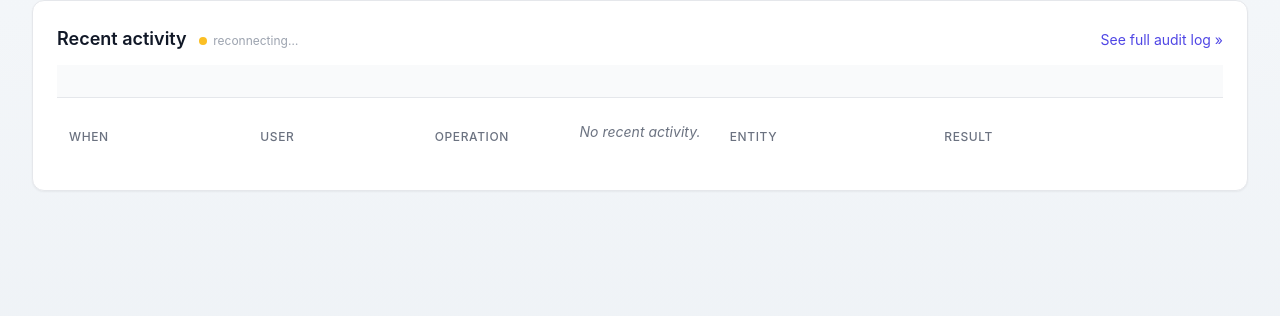
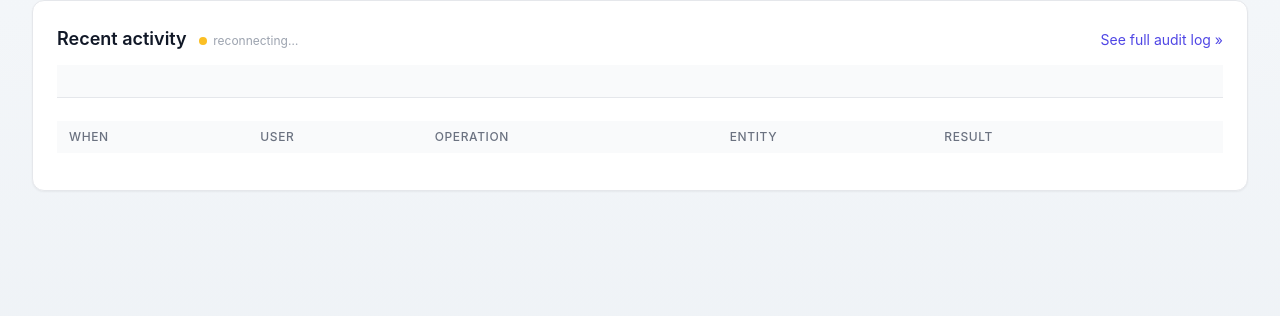
Before and after one commit to Temirlaaan/Datacenter-Inventory-System, a Python web app: template backend/app/web/templates/dashboard.html in a window 1280 px wide. Shown: the part 389-705 px from the top of the page. Run offline with Jinja, Linux system fonts and the light colour scheme; the template is opened without the code that fills it, so the values that code supplies are empty.

Commit message:
fix(web): opaque sticky table header to stop row overlap
The sticky `thead th` rule used `background: inherit`, which resolved to
the <tr>'s transparent background (the `bg-gray-50` class is on <thead>,
not the cell), so scrolled data rows showed through the header. It also
lacked a z-index, so <tbody> (later in source order) painted over the
stuck header. Set an opaque gray-50 background + z-index:10 (below the
z-20 page header, above body rows). Fixes the header/row overlap on all
admin tables.

Co-Authored-By: Claude Opus 4.8 <noreply@anthropic.com>

```diff
--- a/backend/app/web/static/admin.css
+++ b/backend/app/web/static/admin.css
@@ -52,11 +52,21 @@ button {
   transform: translateY(-2px);
 }
 
-/* Sticky table headers sit just below the 56px sticky page header. */
+/* Sticky table headers sit just below the 56px sticky page header.
+ * The header needs an OPAQUE background and a z-index, or scrolled rows
+ * show through / paint over it:
+ *  - `background: inherit` resolved to the <tr>'s transparent background
+ *    (the `bg-gray-50` class is on <thead>, not the cell), so data rows
+ *    bled through the sticky header. Use the gray-50 value all admin
+ *    table headers share.
+ *  - without z-index a sticky <th> is painted in source order, so <tbody>
+ *    (later in source) painted on top of the stuck header. Keep it below
+ *    the z-20 page header but above the body rows. */
 thead th {
   position: sticky;
   top: 3.5rem;
-  background: inherit;
+  z-index: 10;
+  background: #f9fafb;
 }
 
 /* Thin, unobtrusive scrollbars (Firefox + WebKit). */
```
